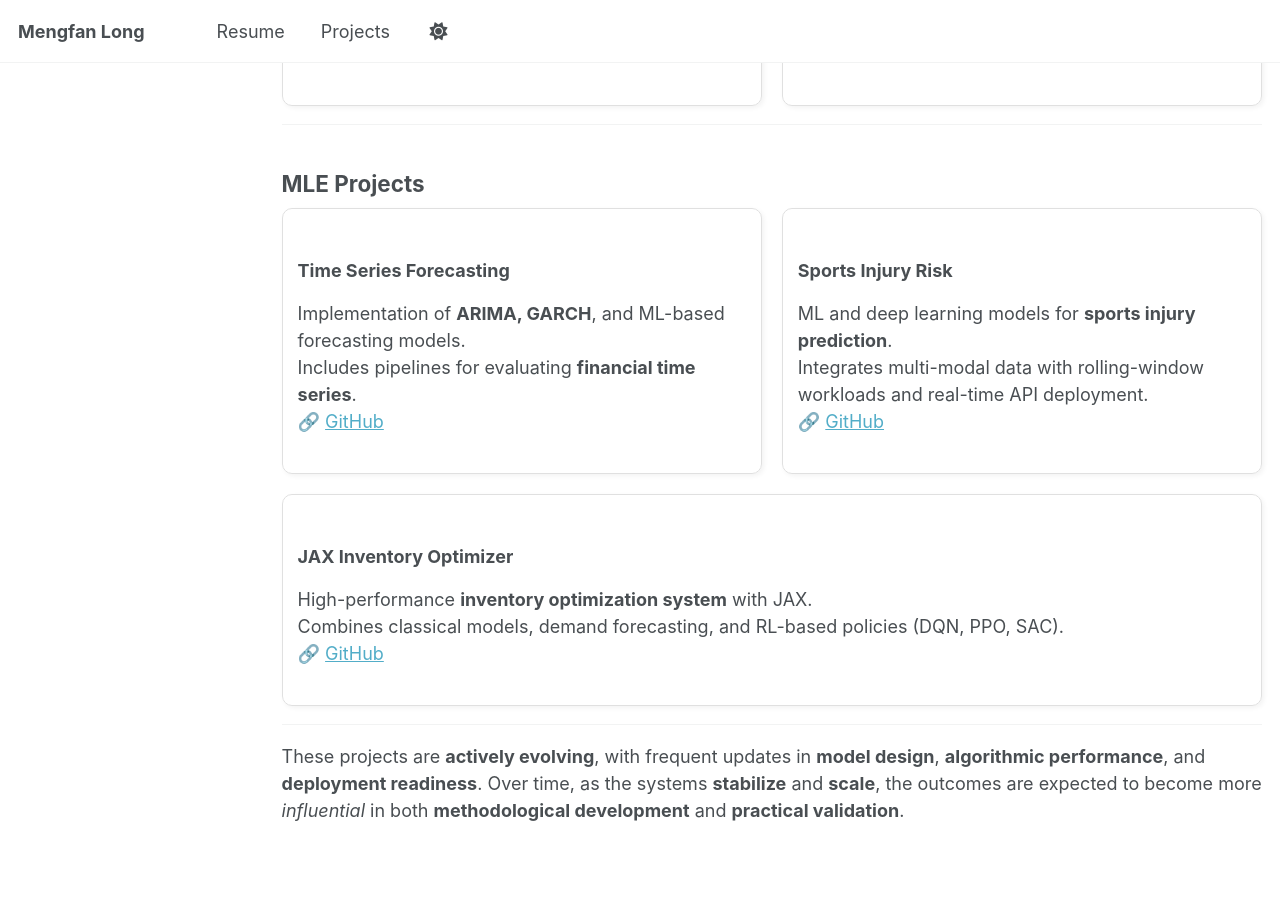
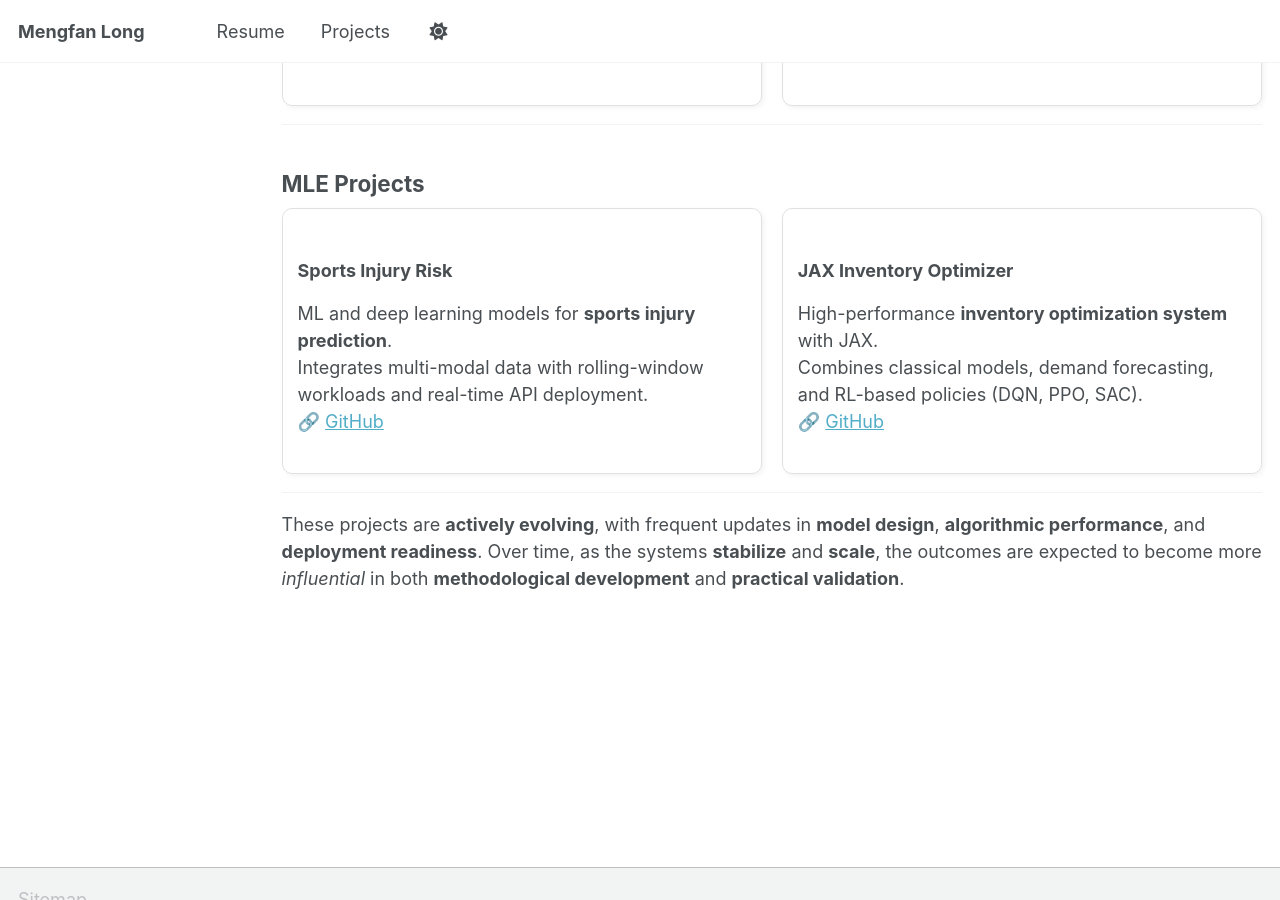
Before and after one commit to kevinlmf/kevinlmf.github.io, a Jekyll site: the page built from _pages/projects.md, in a window 1280 px wide and 900 px high, scrolled down 699 px. Built offline with Jekyll 4.4.1, drawn with Linux system fonts in a browser that asks for light colours; a script that is not in the unit is left out.

Commit message:
Update projects.md

```diff
--- a/_pages/projects.md
+++ b/_pages/projects.md
@@ -58,15 +58,6 @@ A selection of research and engineering projects, spanning **quantitative financ
 <div style="display:flex; flex-wrap:wrap; gap:20px;">
 
   <div style="flex:1; min-width:320px; border:1px solid #e0e0e0; border-radius:10px; padding:15px; box-shadow:2px 2px 5px rgba(0,0,0,0.05);">
-    <h3>Time Series Forecasting</h3>
-    <p>
-      Implementation of <b>ARIMA, GARCH</b>, and ML-based forecasting models.<br>
-      Includes pipelines for evaluating <b>financial time series</b>.<br>
-      🔗 <a href="https://github.com/kevinlmf/Time_Series_Forecasting" target="_blank">GitHub</a>
-    </p>
-  </div>
-
-  <div style="flex:1; min-width:320px; border:1px solid #e0e0e0; border-radius:10px; padding:15px; box-shadow:2px 2px 5px rgba(0,0,0,0.05);">
     <h3>Sports Injury Risk</h3>
     <p>
       ML and deep learning models for <b>sports injury prediction</b>.<br>
```
